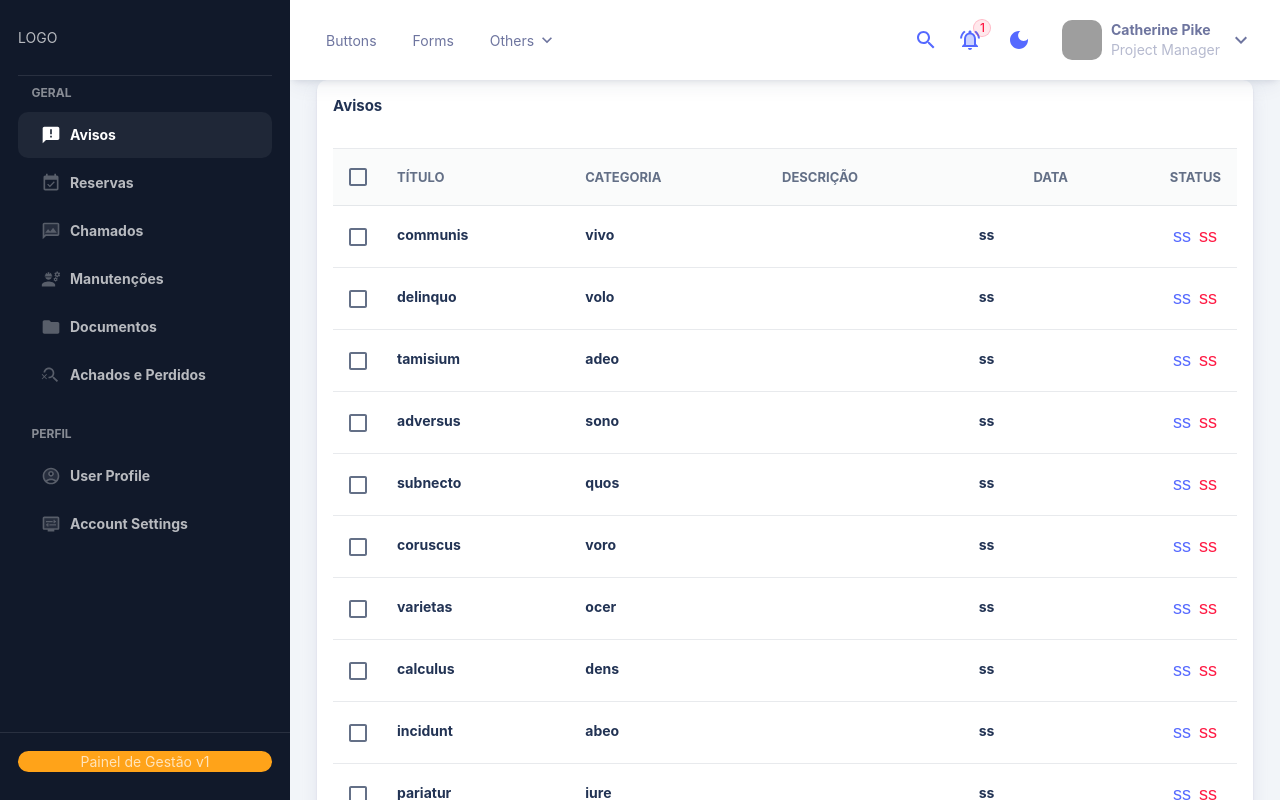
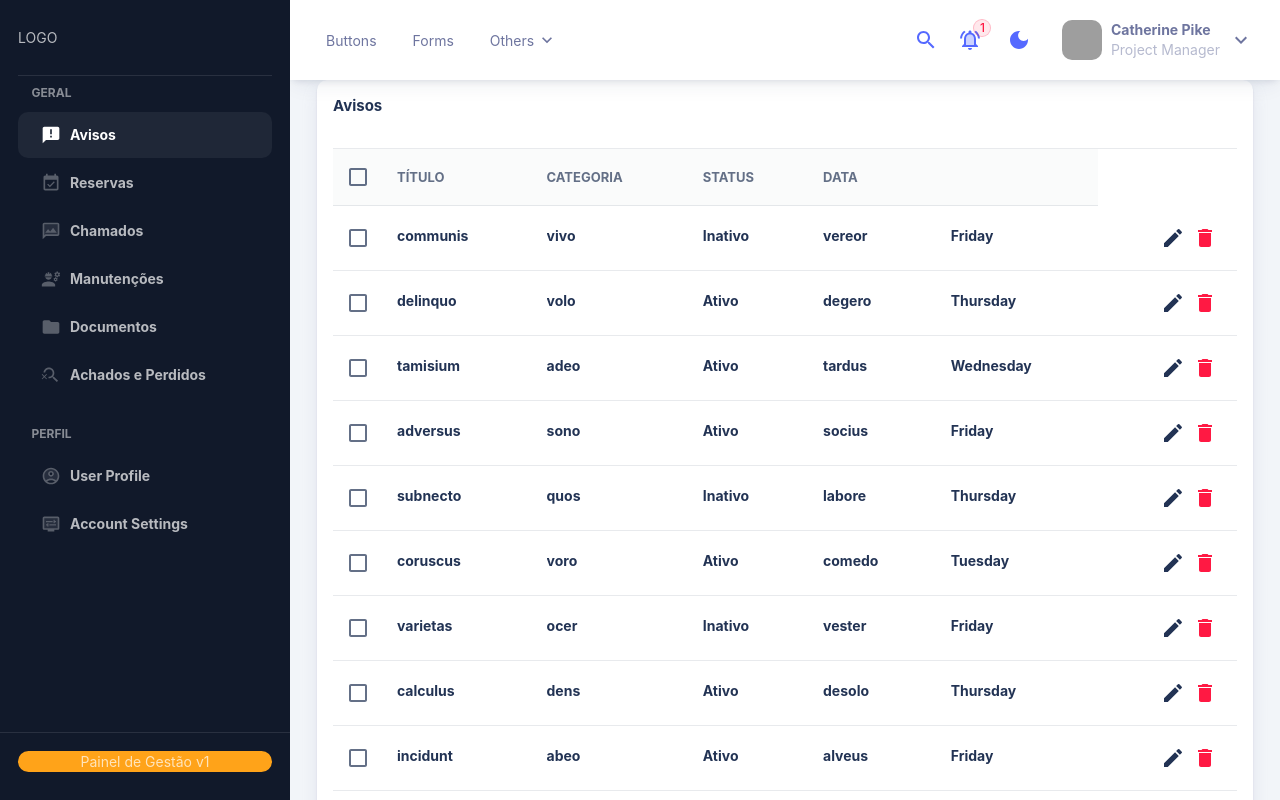
Before and after one commit to ZanellaIgor/CondominiumAdmin, a React (Vite) app: page /warnings in a window 1280 px wide. Shown: the top 800 px of the page. Built offline with nearby package versions, Linux system fonts and the light colour scheme; grey boxes are pictures that could not be loaded.

Commit message:
Iniciado Modal - Criado InputField

```diff
--- a/package.json
+++ b/package.json
@@ -13,6 +13,7 @@
     "@emotion/react": "^11.11.4",
     "@emotion/styled": "^11.11.5",
     "@fontsource/roboto": "^5.0.13",
+    "@hookform/resolvers": "^3.6.0",
     "@mui/icons-material": "^5.15.20",
     "@mui/material": "^5.15.20",
     "@types/node": "^20.14.8",
@@ -20,7 +21,9 @@
     "react": "^18.2.0",
     "react-custom-scrollbars-2": "^4.5.0",
     "react-dom": "^18.2.0",
-    "react-router-dom": "^6.23.1"
+    "react-hook-form": "^7.52.0",
+    "react-router-dom": "^6.23.1",
+    "zod": "^3.23.8"
   },
   "devDependencies": {
     "@faker-js/faker": "^8.4.1",
--- /dev/null
+++ b/src/components/Inputs/InputField/InputField.tsx
@@ -0,0 +1,30 @@
+import TextField from '@mui/material/TextField';
+import { forwardRef } from 'react';
+import { Controller } from 'react-hook-form';
+type InputFieldProps = {
+  name: string;
+  control: any;
+} & React.ComponentProps<typeof TextField>;
+
+export const InputField = forwardRef((props: InputFieldProps, ref) => {
+  const { name, control, ...rest } = props;
+
+  return (
+    <Controller
+      name={name}
+      control={control}
+      render={({ field, fieldState: { error } }) => (
+        <TextField
+          {...field}
+          {...rest}
+          error={!!error}
+          helperText={error?.message}
+          InputLabelProps={{
+            shrink: !!field?.value,
+          }}
+          inputRef={ref}
+        />
+      )}
+    />
+  );
+});
--- a/src/pages/Warnings/Mock/Warnings.ts
+++ b/src/pages/Warnings/Mock/Warnings.ts
@@ -6,6 +6,9 @@ export const WarningsMock = Array.from({ length: 25 }).map(() => {
     category: faker.lorem.word(4),
     severity: faker.lorem.word(6),
     status: faker.datatype.boolean(),
-    created_at: faker.date.past(),
+    created_at: faker.date.weekday(),
+    //pessoa
+    //predio
+    //criado
   };
 });
--- /dev/null
+++ b/src/pages/Warnings/Warnings.Funcions.ts
@@ -0,0 +1,13 @@
+import { WarningRegisterProps } from './Warnings.Schema';
+
+export function warningHelper(data: WarningRegisterProps | undefined) {
+  data = {
+    id: data?.id ?? undefined,
+    title: data?.title ?? '',
+    category: data?.category ?? '',
+    severity: data?.severity ?? '',
+    status: data?.status ?? false,
+    created_at: data?.created_at ?? '',
+  };
+  return data;
+}
--- /dev/null
+++ b/src/pages/Warnings/Warnings.Modal.tsx
@@ -0,0 +1,62 @@
+import { InputField } from '@components/Inputs/InputField/InputField';
+import { zodResolver } from '@hookform/resolvers/zod';
+import Button from '@mui/material/Button';
+import Dialog from '@mui/material/Dialog';
+import DialogContent from '@mui/material/DialogContent';
+import DialogTitle from '@mui/material/DialogTitle';
+import Grid from '@mui/material/Grid';
+import { useEffect } from 'react';
+import { SubmitHandler, useForm } from 'react-hook-form';
+import { warningHelper } from './Warnings.Funcions';
+import { WarningRegisterProps, WarningsSchema } from './Warnings.Schema';
+
+type ModalWarningProps = {
+  register: WarningRegisterProps | undefined;
+  open: boolean;
+  handleClose: () => void;
+};
+
+export const ModalWarning = ({
+  register,
+  open,
+  handleClose,
+}: ModalWarningProps) => {
+  console.log(register);
+  const { control, handleSubmit, reset } = useForm<WarningRegisterProps>({
+    defaultValues: warningHelper(register),
+    resolver: zodResolver(WarningsSchema),
+  });
+  const submitForm: SubmitHandler<WarningRegisterProps> = (
+    values: WarningRegisterProps
+  ) => {
+    console.log(values);
+  };
+
+  useEffect(() => {
+    reset(warningHelper(register));
+    return () => {};
+  }, [register]);
+
+  return (
+    <Dialog open={open} onClose={handleClose}>
+      <DialogContent>
+        <DialogTitle>
+          {register ? 'Edite o aviso' : 'Adicione um novo aviso'}
+        </DialogTitle>
+        <form noValidate onSubmit={handleSubmit(submitForm)}>
+          <Grid container spacing={2}>
+            <Grid item xs={12}>
+              <InputField name="title" control={control} label="Título" />
+            </Grid>
+          </Grid>
+          <Grid item xs={12}>
+            <Button type="submit" color="success">
+              Adicionar
+            </Button>
+            <Button onClick={handleClose}>Voltar</Button>
+          </Grid>
+        </form>
+      </DialogContent>
+    </Dialog>
+  );
+};
--- /dev/null
+++ b/src/pages/Warnings/Warnings.Schema.ts
@@ -0,0 +1,13 @@
+import { z } from 'zod';
+export const WarningsSchema = z.object({
+  id: z
+    .number()
+    .transform((value) => Number(value))
+    .optional(),
+  title: z.string(),
+  category: z.string(),
+  severity: z.string(),
+  status: z.boolean(),
+  created_at: z.string().optional(),
+});
+export type WarningRegisterProps = z.infer<typeof WarningsSchema>;
--- a/src/pages/Warnings/Warnings.tsx
+++ b/src/pages/Warnings/Warnings.tsx
@@ -1,4 +1,5 @@
 import { useThemeContext } from '@components/Theme/ThemeProvider';
+import { Delete, Edit } from '@mui/icons-material';
 import Card from '@mui/material/Card';
 import CardContent from '@mui/material/CardContent';
 import CardHeader from '@mui/material/CardHeader';
@@ -15,13 +16,28 @@ import TableHead from '@mui/material/TableHead';
 import TableRow from '@mui/material/TableRow';
 import Tooltip from '@mui/material/Tooltip';
 import Typography from '@mui/material/Typography';
+import { useState } from 'react';
 import { WarningsMock } from './Mock/Warnings';
+import { ModalWarning } from './Warnings.Modal';
+import { WarningRegisterProps } from './Warnings.Schema';
 
 export default function WarningsPage() {
   const { theme } = useThemeContext();
+  const [open, setOpen] = useState(false);
+  const [register, setRegister] = useState<WarningRegisterProps | undefined>();
+
   console.log(WarningsMock);
+  const handleEdit = (warning: WarningRegisterProps) => {
+    setRegister(warning);
+    setOpen(true);
+  };
   return (
     <Container>
+      <ModalWarning
+        open={open}
+        handleClose={() => setOpen(false)}
+        register={register}
+      />
       <Card>
         <CardHeader title="Avisos" />
         <CardContent>
@@ -48,19 +64,15 @@ export default function WarningsPage() {
                       </TableCell>
                       <TableCell>Título</TableCell>
                       <TableCell>Categoria</TableCell>
-                      <TableCell>Descrição</TableCell>
-                      <TableCell align="right">Data</TableCell>
-                      <TableCell align="right">Status</TableCell>
+                      <TableCell>Status</TableCell>
+                      <TableCell>Data</TableCell>
+                      <TableCell></TableCell>
                     </TableRow>
                   </TableHead>
                   <TableBody>
-                    {WarningsMock.map((warning) => {
+                    {WarningsMock.map((warning: WarningRegisterProps) => {
                       return (
-                        <TableRow
-                          hover
-                          key={warning.id}
-                          //selected={isCryptoOrderSelected}
-                        >
+                        <TableRow hover key={warning.id}>
                           <TableCell padding="checkbox">
                             <Checkbox color="primary" />
                           </TableCell>
@@ -94,7 +106,7 @@ export default function WarningsPage() {
                               gutterBottom
                               noWrap
                             >
-                              {warning.status}
+                              {warning.status ? 'Ativo' : 'Inativo'}
                             </Typography>
                           </TableCell>
                           <TableCell>
@@ -105,22 +117,27 @@ export default function WarningsPage() {
                               gutterBottom
                               noWrap
                             >
-                              ss
+                              {warning.severity}
+                            </Typography>
+                          </TableCell>
+                          <TableCell>
+                            <Typography
+                              variant="body1"
+                              fontWeight="bold"
+                              color="text.primary"
+                              gutterBottom
+                              noWrap
+                            >
+                              {warning.created_at ?? 'Create_At'}
                             </Typography>
                           </TableCell>
                           <TableCell align="right">
                             <Tooltip title="Edit Order" arrow>
                               <IconButton
-                                sx={{
-                                  '&:hover': {
-                                    background: theme.colors.primary.lighter,
-                                  },
-                                  color: theme.palette.primary.main,
-                                }}
-                                color="inherit"
                                 size="small"
+                                onClick={() => handleEdit(warning)}
                               >
-                                ss
+                                <Edit />
                               </IconButton>
                             </Tooltip>
                             <Tooltip title="Delete Order" arrow>
@@ -134,7 +151,7 @@ export default function WarningsPage() {
                                 color="inherit"
                                 size="small"
                               >
-                                ss
+                                <Delete />
                               </IconButton>
                             </Tooltip>
                           </TableCell>
```
Also changed, not shown: 1 other file (tests, documents, lock files or other folders).
